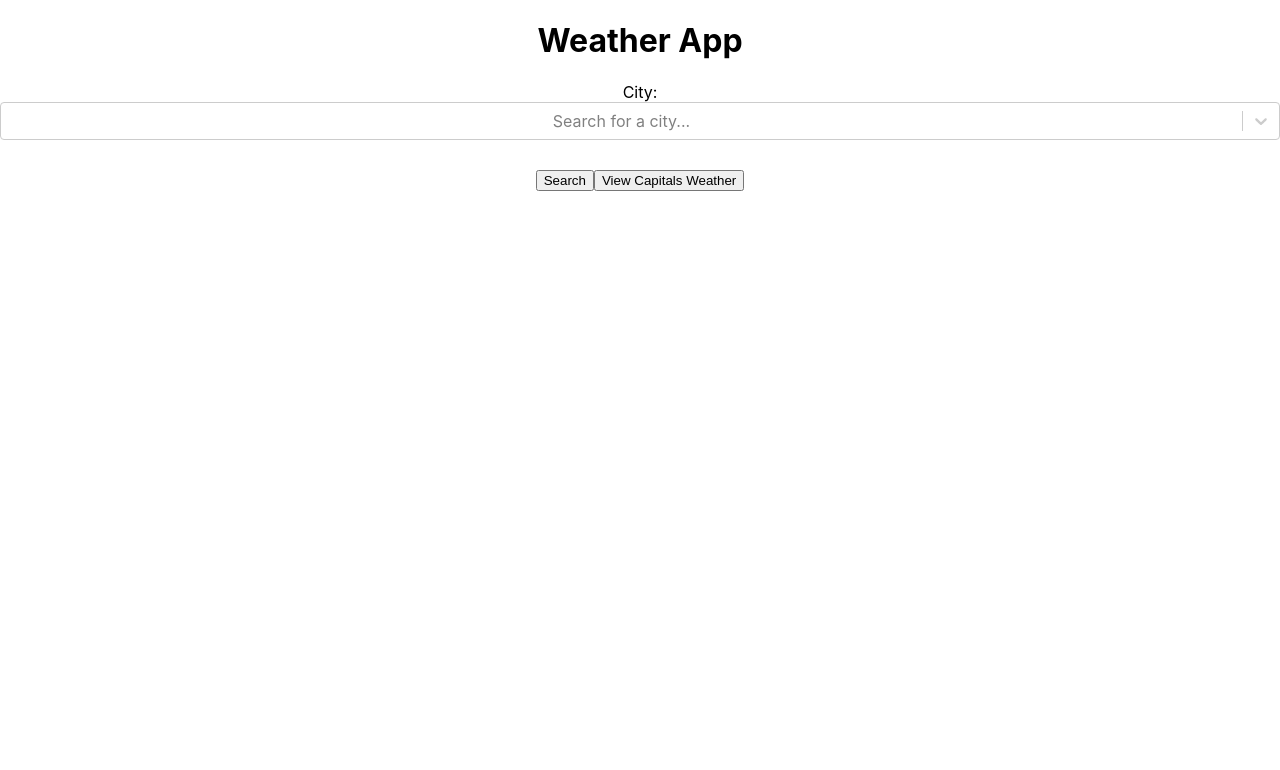
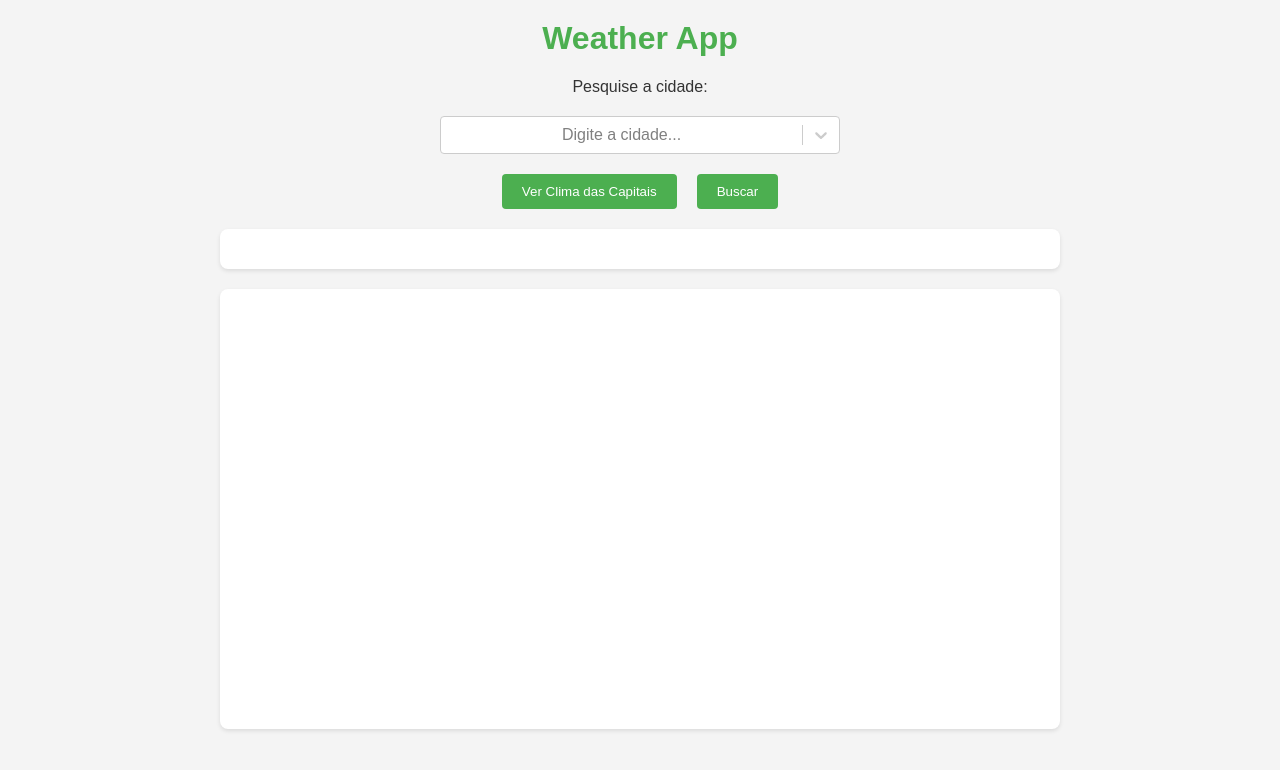
Before and after one commit to Pedrobk222/Weather, a React (Create React App) app in the folder weather-app/: page / in a window 1280 px wide. Shown: the top 770 px of the page. Built offline with nearby package versions, Linux system fonts and the light colour scheme.

Commit message:
adicionando css

```diff
--- a/weather-app/package.json
+++ b/weather-app/package.json
@@ -10,6 +10,7 @@
     "chart.js": "^4.4.3",
     "leaflet": "^1.9.4",
     "moment-timezone": "^0.5.45",
+    "prop-types": "^15.8.1",
     "react": "^18.3.1",
     "react-chartjs-2": "^5.2.0",
     "react-dom": "^18.3.1",
--- a/weather-app/src/App.css
+++ b/weather-app/src/App.css
@@ -1,46 +1,108 @@
-/* src/App.css */
+body {
+  font-family: Arial, sans-serif;
+  margin: 0;
+  padding: 0;
+  background: #f4f4f4;
+  color: #333;
+}
 
-.App {
+h1 {
+  text-align: center;
+  margin-top: 20px;
+  color: #4CAF50;
+}
+
+h2 {
+  color: #333;
+  margin-top: 0;
+}
+
+h3 {
+  color: #4CAF50;
+  margin-top: 20px;
+}
+
+#weather-info {
+  background: #fff;
+  border-radius: 8px;
+  box-shadow: 0 2px 4px rgba(0, 0, 0, 0.1);
+  margin: 20px auto;
+  padding: 20px;
+  max-width: 800px;
+}
+
+#weather-info p {
+  margin: 5px 0;
+}
+
+label {
+  display: block;
+  margin: 20px auto;
+  max-width: 400px;
   text-align: center;
 }
 
-label {
-  margin-right: 10px;
+button {
+  display: inline-block;
+  margin: 10px 5px;
+  padding: 10px 20px;
+  background: #4CAF50;
+  color: #fff;
+  border: none;
+  border-radius: 4px;
+  cursor: pointer;
+  transition: background 0.3s;
 }
 
-button {
-  margin-top: 10px;
+button:hover {
+  background: #45a049;
 }
 
-#weather-info {
+.alerts {
+  margin: 20px auto;
+  max-width: 800px;
+}
+
+.alert {
+  background: #ffdddd;
+  border-left: 6px solid #f44336;
+  margin-bottom: 15px;
+  padding: 10px;
+}
+
+.chart-container {
+  margin-top: 20px;
+  background: #fff;
+  border-radius: 8px;
+  padding: 20px;
+  box-shadow: 0 2px 4px rgba(0, 0, 0, 0.1);
+}
+
+.map-container {
+  height: 400px;
+  margin: 20px auto;
+  max-width: 800px;
+  background: #fff;
+  border-radius: 8px;
+  padding: 20px;
+  box-shadow: 0 2px 4px rgba(0, 0, 0, 0.1);
+}
+
+.async-select-container {
+  margin: 20px auto;
+  max-width: 400px;
+}
+
+.container {
+  text-align: center;
+}
+
+.button-container {
+  display: flex;
+  justify-content: center;
   margin-top: 20px;
 }
 
-#weather-info > div {
-  margin-bottom: 20px;
+.button-container button {
+  margin: 0 10px;
 }
-
-.chart-container {
-  width: 80%;
-  max-width: 800px;
-  margin: auto;
-}
-
-.map-container {
-  width: 80%;
-  height: 400px;
-  max-width: 800px;
-  margin: auto;
-}
-
-.alerts {
-  margin: 10px 0;
-  padding: 10px;
-  border: 1px solid red;
-  background-color: #ffe6e6;
-}
-
-.alert {
-  color: red;
-  font-weight: bold;
-}
--- /dev/null
+++ b/weather-app/src/components/WeatherConditionTranslator.js
@@ -0,0 +1,53 @@
+// src/components/WeatherConditionTranslator.js
+
+const weatherConditions = {
+    'Sunny': 'Ensolarado',
+    'Clear' : 'Limpo',
+    'Partly Cloudy ': 'Parcialmente nublado',
+    'Cloudy': 'Nublado',
+    'Overcast': 'Encoberto',
+    'Patchy rain nearby': 'Chuva irregular nas proximidades',
+    'Thundery outbreaks possible': 'Possíveis surtos de trovoada',
+    'Blowing snow': 'Neve soprando',
+    'Blizzard': 'Nevasca',
+    'Fog': 'Nevoeiro',
+    'Freezing fog': 'Nevoeiro congelante',
+    'Patchy light drizzle': 'Garoa leve irregular',
+    'Light drizzle': 'Garoa leve',
+    'Freezing drizzle': 'Garoa congelante',
+    'Heavy freezing drizzle': 'Garoa congelante forte',
+    'Patchy light rain': 'Chuva leve irregular',
+    'Light rain': 'Chuva leve',
+    'Moderate rain at times': 'Chuva moderada às vezes',
+    'Moderate rain': 'Chuva moderada',
+    'Heavy rain at times': 'Chuva forte às vezes',
+    'Heavy rain': 'Chuva forte',
+    'Light freezing rain': 'Chuva congelante leve',
+    'Moderate or heavy freezing rain': 'Chuva congelante moderada ou forte',
+    'Light sleet': 'Granizo leve',
+    'Moderate or heavy sleet': 'Granizo moderado ou forte',
+    'Patchy light snow': 'Neve leve irregular',
+    'Light snow': 'Neve leve',
+    'Patchy moderate snow': 'Neve moderada irregular',
+    'Moderate snow': 'Neve moderada',
+    'Patchy heavy snow': 'Neve forte irregular',
+    'Heavy snow': 'Neve forte',
+    'Ice pellets': 'Pelotas de gelo',
+    'Light rain shower': 'Pancada de chuva leve',
+    'Moderate or heavy rain shower': 'Pancada de chuva moderada ou forte',
+    'Torrential rain shower': 'Pancada de chuva torrencial',
+    'Light sleet showers': 'Pancadas de granizo leve',
+    'Moderate or heavy sleet showers': 'Pancadas de granizo moderadas ou fortes',
+    'Light snow showers': 'Pancadas de neve leve',
+    'Moderate or heavy snow showers': 'Pancadas de neve moderadas ou fortes',
+    'Light showers of ice pellets': 'Pancadas leves de pelotas de gelo',
+    'Moderate or heavy showers of ice pellets': 'Pancadas moderadas ou fortes de pelotas de gelo',
+    'Patchy light rain with thunder': 'Chuva leve irregular com trovoadas',
+    'Moderate or heavy rain with thunder': 'Chuva moderada ou forte com trovoadas',
+    'Patchy light snow with thunder': 'Neve leve irregular com trovoadas',
+    'Moderate or heavy snow with thunder': 'Neve moderada ou forte com trovoadas',
+  };
+
+  export const translateCondition = (condition) => {
+    return weatherConditions[condition] || condition;
+  };
--- a/weather-app/src/pages/Capitals.js
+++ b/weather-app/src/pages/Capitals.js
@@ -7,15 +7,15 @@ import moment from 'moment-timezone';
 
 const capitals = [
   { name: 'America/New_York', displayName: 'Washington, D.C.', country: 'USA' },
-  { name: 'Europe/London', displayName: 'London', country: 'UK' },
-  { name: 'Asia/Tokyo', displayName: 'Tokyo', country: 'Japan' },
-  { name: 'Europe/Berlin', displayName: 'Berlin', country: 'Germany' },
-  { name: 'Australia/Sydney', displayName: 'Canberra', country: 'Australia' },
-  { name: 'America/Toronto', displayName: 'Ottawa', country: 'Canada' },
-  { name: 'America/Sao_Paulo', displayName: 'Brasília', country: 'Brazil' },
-  { name: 'Asia/Shanghai', displayName: 'Beijing', country: 'China' },
-  { name: 'Europe/Moscow', displayName: 'Moscow', country: 'Russia' },
-  { name: 'Europe/Paris', displayName: 'Paris', country: 'France' },
+  { name: 'Europe/London', displayName: 'Londres', country: 'Reino Unido' },
+  { name: 'Asia/Tokyo', displayName: 'Tóquio', country: 'Japão' },
+  { name: 'Europe/Berlin', displayName: 'Berlim', country: 'Alemanha' },
+  { name: 'Australia/Sydney', displayName: 'Canberra', country: 'Austrália' },
+  { name: 'America/Toronto', displayName: 'Ottawa', country: 'Canadá' },
+  { name: 'America/Sao_Paulo', displayName: 'Brasília', country: 'Brasil' },
+  { name: 'Asia/Shanghai', displayName: 'Pequim', country: 'China' },
+  { name: 'Europe/Moscow', displayName: 'Moscou', country: 'Rússia' },
+  { name: 'Europe/Paris', displayName: 'Paris', country: 'França' },
 ];
 
 const Capitals = () => {
@@ -53,15 +53,15 @@ const Capitals = () => {
 
   return (
     <div>
-      <h1>Capitals Weather</h1>
+      <h1>Clima das Capitais</h1>
       <ul>
         {weatherData.map((capital, index) => (
           <li key={index}>
             <h2>
               {capital.displayName}, {capital.country}
             </h2>
-            <p>Temperature: {capital.temperature}°C</p>
-            <p>Local Time: {localTimes[capital.name] ? moment(localTimes[capital.name]).format('HH:mm:ss') : 'Loading...'}</p>
+            <p>Temperatura: {capital.temperature}°C</p>
+            <p>Hora Local: {localTimes[capital.name] ? moment(localTimes[capital.name]).format('HH:mm:ss') : 'Carregando...'}</p>
           </li>
         ))}
       </ul>
--- a/weather-app/src/pages/Home.js
+++ b/weather-app/src/pages/Home.js
@@ -1,6 +1,5 @@
-// src/pages/Home.js
-
 import React, { useState, useRef, useEffect } from 'react';
+import PropTypes from 'prop-types';
 import { useNavigate } from 'react-router-dom';
 import { getWeather } from '../services/weatherService';
 import { Line } from 'react-chartjs-2';
@@ -12,6 +11,7 @@ import AsyncSelect from 'react-select/async';
 import markerIcon2x from 'leaflet/dist/images/marker-icon-2x.png';
 import markerIcon from 'leaflet/dist/images/marker-icon.png';
 import markerShadow from 'leaflet/dist/images/marker-shadow.png';
+import { translateCondition } from '../components/WeatherConditionTranslator'; // Importar a função de tradução
 
 ChartJS.register(CategoryScale, LinearScale, PointElement, LineElement, Title, Tooltip, Legend);
 
@@ -25,6 +25,11 @@ const RecenterMap = ({ lat, lon }) => {
   const map = useMap();
   map.flyTo([lat, lon], 13);
   return null;
+};
+
+RecenterMap.propTypes = {
+  lat: PropTypes.number.isRequired,
+  lon: PropTypes.number.isRequired,
 };
 
 const Home = () => {
@@ -64,19 +69,19 @@ const Home = () => {
   };
 
   const beaufortScale = (windSpeed) => {
-    if (windSpeed < 1) return 'Calm';
-    if (windSpeed <= 5) return 'Light air';
-    if (windSpeed <= 11) return 'Light breeze';
-    if (windSpeed <= 19) return 'Gentle breeze';
-    if (windSpeed <= 28) return 'Moderate breeze';
-    if (windSpeed <= 38) return 'Fresh breeze';
-    if (windSpeed <= 49) return 'Strong breeze';
-    if (windSpeed <= 61) return 'Near gale';
-    if (windSpeed <= 74) return 'Gale';
-    if (windSpeed <= 88) return 'Severe gale';
-    if (windSpeed <= 102) return 'Storm';
-    if (windSpeed <= 117) return 'Violent storm';
-    return 'Hurricane';
+    if (windSpeed < 1) return "Calmo";
+    if (windSpeed <= 5) return "Aragem leve";
+    if (windSpeed <= 11) return "Brisa leve";
+    if (windSpeed <= 19) return "Brisa suave";
+    if (windSpeed <= 28) return "Brisa moderada";
+    if (windSpeed <= 38) return "Brisa fresca";
+    if (windSpeed <= 49) return "Brisa forte";
+    if (windSpeed <= 61) return "Vento forte";
+    if (windSpeed <= 74) return "Ventania";
+    if (windSpeed <= 88) return "Ventania forte";
+    if (windSpeed <= 102) return "Tempestade";
+    if (windSpeed <= 117) return "Tempestade violenta";
+    return "Furacão";
   };
 
   const generateAlerts = (temperature, windSpeed) => {
@@ -89,7 +94,7 @@ const Home = () => {
     }
 
     if (windSpeed > windSpeedThreshold) {
-      alerts.push(`Alerta de Ventania: ${windSpeed} km/h (${beaufortScale(windSpeed)})`);
+      alerts.push(`Alerta de Ventania: ${windSpeed} km/h`);
     }
 
     setAlerts(alerts);
@@ -114,16 +119,18 @@ const Home = () => {
   };
 
   return (
-    <div>
+    <div className="container">
       <h1>Weather App</h1>
       <div>
         <label>
-          City:
-          <AsyncSelect cacheOptions loadOptions={fetchCitySuggestions} onChange={handleCityChange} placeholder='Search for a city...' isClearable />
+          Pesquise a cidade:
+          <AsyncSelect className="async-select-container" cacheOptions loadOptions={fetchCitySuggestions} onChange={handleCityChange} placeholder='Digite a cidade...' isClearable />
         </label>
       </div>
-      <button onClick={handleSearch}>Search</button>
-      <button onClick={() => navigate('/capitals')}>View Capitals Weather</button>
+      <div className="button-container">
+        <button onClick={() => navigate('/capitals')}>Ver Clima das Capitais</button>
+        <button onClick={handleSearch}>Buscar</button>
+      </div>
       {alerts.length > 0 && (
         <div className='alerts'>
           {alerts.map((alert, index) => (
@@ -137,28 +144,29 @@ const Home = () => {
         {weather && (
           <div>
             <h2>{weather.location.name}</h2>
-            <p>Temperature: {weather.current.temp_c}°C</p>
-            <p>Max Temperature: {weather.forecast.forecastday[0].day.maxtemp_c}°C</p>
-            <p>Min Temperature: {weather.forecast.forecastday[0].day.mintemp_c}°C</p>
-            <p>Condition: {weather.current.condition.text}</p>
-            <p>Humidity: {weather.current.humidity}%</p>
-            <p>Precipitation: {weather.current.precip_mm} mm</p>
-            <p>Cloud: {weather.current.cloud}%</p>
-            <p>UV Index: {weather.current.uv}</p>
-            <p>Sunrise: {weather.forecast.forecastday[0].astro.sunrise}</p>
-            <p>Sunset: {weather.forecast.forecastday[0].astro.sunset}</p>
-            <p>Wind Speed: {weather.current.wind_kph} km/h</p>
-            <p>Wind Description: {beaufortScale(weather.current.wind_kph)}</p>
-            <h3>Forecast:</h3>
-            {weather.forecast.forecastday.map((day) => (
+            <p>Temperatura Atual: {weather.current.temp_c}°C</p>
+            <p>Temperatura Máxima: {weather.forecast.forecastday[0].day.maxtemp_c}°C</p>
+            <p>Temperatura Mínima: {weather.forecast.forecastday[0].day.mintemp_c}°C</p>
+            <p>Condição: {translateCondition(weather.current.condition.text)}</p> {/* Tradução da condição */}
+            <p>Umidade: {weather.current.humidity}%</p>
+            <p>Precipitação: {weather.current.precip_mm} mm</p>
+            <p>Nuvens: {weather.current.cloud}%</p>
+            <p>Índice UV: {weather.current.uv}</p>
+            <p>Nascer do Sol: {weather.forecast.forecastday[0].astro.sunrise}</p>
+            <p>Pôr do Sol: {weather.forecast.forecastday[0].astro.sunset}</p>
+            <p>Velocidade do Vento: {weather.current.wind_kph} km/h</p>
+            <p>Descrição do Vento: {beaufortScale(weather.current.wind_kph)}</p>
+            <h3>Previsão:</h3>
+            {weather.forecast.forecastday.slice(1, 6).map((day) => (
               <div key={day.date}>
-                <p>Date: {day.date}</p>
-                <p>Max Temp: {day.day.maxtemp_c}°C</p>
-                <p>Min Temp: {day.day.mintemp_c}°C</p>
-                <p>Condition: {day.day.condition.text}</p>
+                <p>Data: {day.date}</p>
+                <p>Temp. Máxima: {day.day.maxtemp_c}°C</p>
+                <p>Temp. Mínima: {day.day.mintemp_c}°C</p>
+                <p>Condição: {translateCondition(day.day.condition.text)}</p> {/* Tradução da condição */}
               </div>
             ))}
             <div className='chart-container'>
+              <h3>Gráfico de Temperatura</h3>
               <Line data={getTemperatureChartData()} />
             </div>
           </div>
@@ -166,13 +174,16 @@ const Home = () => {
       </div>
       <div id='map' className='map-container'>
         {weather && (
-          <MapContainer center={[weather.location.lat, weather.location.lon]} zoom={13} style={{ height: '100%', width: '100%' }} ref={mapRef}>
+          <div>
+            <h3>Mapa</h3>
+            <MapContainer center={[weather.location.lat, weather.location.lon]} zoom={13} style={{ height: '400px', width: '100%' }} ref={mapRef}>
               <TileLayer url='https://{s}.tile.openstreetmap.org/{z}/{x}/{y}.png' attribution='&copy; <a href="https://www.openstreetmap.org/copyright">OpenStreetMap</a> contributors' />
               <Marker position={[weather.location.lat, weather.location.lon]}>
                 <Popup>{weather.location.name}</Popup>
               </Marker>
               <RecenterMap lat={weather.location.lat} lon={weather.location.lon} />
             </MapContainer>
+          </div>
         )}
       </div>
     </div>
--- a/weather-app/src/services/weatherService.js
+++ b/weather-app/src/services/weatherService.js
@@ -10,7 +10,7 @@ export const getWeather = async (lat, lon) => {
     params: {
       key: API_KEY,
       q: `${lat},${lon}`,
-      days: 5, // Mudamos para 5 dias
+      days: 6,
       aqi: 'no',
       alerts: 'no',
     },
```
Also changed, not shown: weather-app/src/statesAndCities.js (deleted, +0 -10 lines), 1 other file (tests, documents, lock files or other folders). Lines whose indentation alone changed are shown as unchanged.
